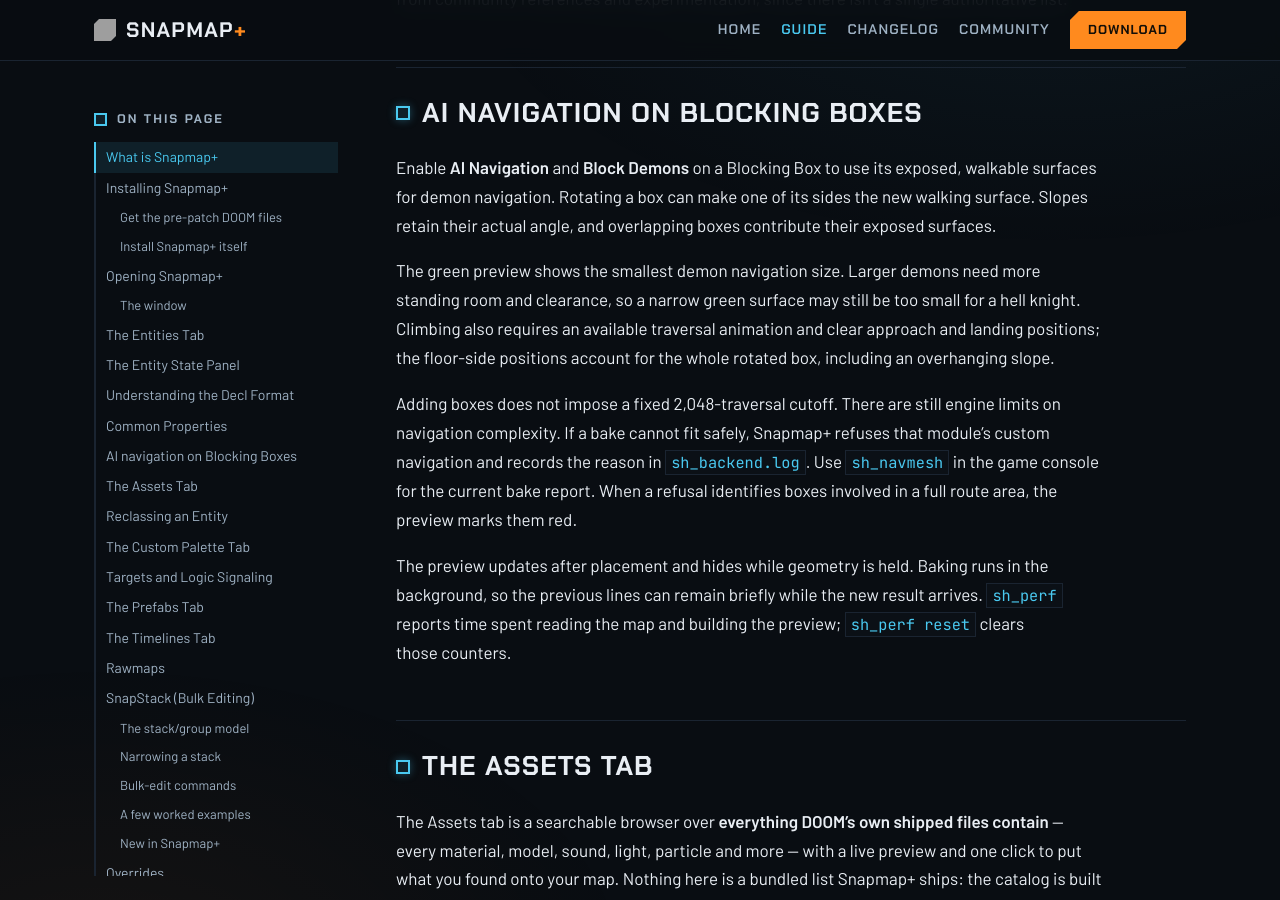
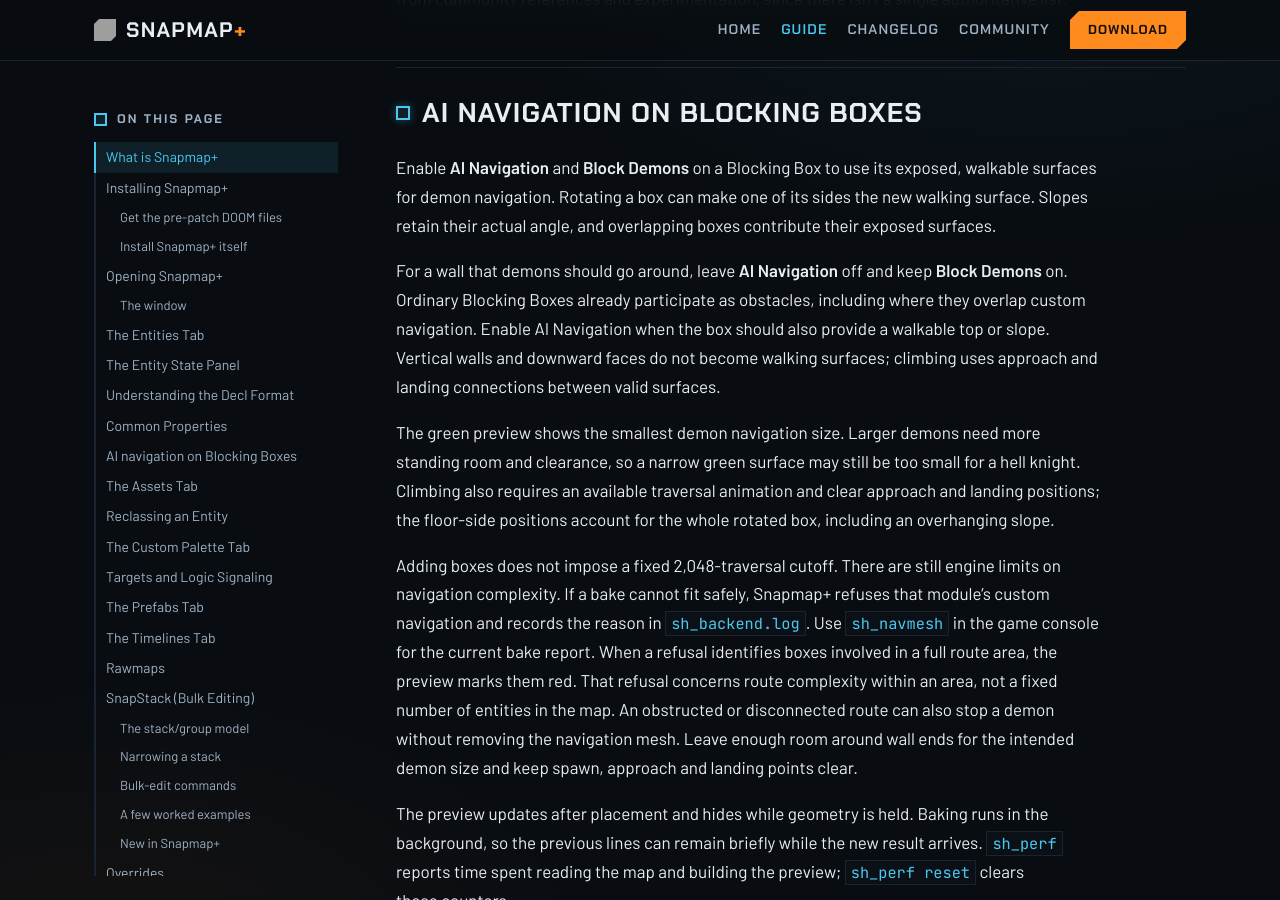
Before and after one commit to doom-snapmap/snapmap-web, a Jekyll site: the page built from site/snapmap-plus-guide.md, in a window 1280 px wide and 900 px high, scrolled down 11211 px. Built offline with Jekyll 4.4.1, drawn with Linux system fonts in a browser that asks for light colours; grey boxes are pictures that could not be loaded.

Commit message:
Document and test navigation around ordinary walls
Explain how ordinary Blocking Boxes obstruct native and custom navigation while marked boxes add walkable surfaces and traversal connections. Add regression coverage for connected routes around both ends of straight and rotated walls at all three demon radii, and distinguish per-area route limits from map entity counts.

```diff
--- a/site/snapmap-plus-guide.md
+++ b/site/snapmap-plus-guide.md
@@ -322,6 +322,13 @@ walkable surfaces for demon navigation. Rotating a box can make one of its sides
 the new walking surface. Slopes retain their actual angle, and overlapping boxes
 contribute their exposed surfaces.
 
+For a wall that demons should go around, leave **AI Navigation** off and keep
+**Block Demons** on. Ordinary Blocking Boxes already participate as obstacles,
+including where they overlap custom navigation. Enable AI Navigation when the
+box should also provide a walkable top or slope. Vertical walls and downward
+faces do not become walking surfaces; climbing uses approach and landing
+connections between valid surfaces.
+
 The green preview shows the smallest demon navigation size. Larger demons need
 more standing room and clearance, so a narrow green surface may still be too small
 for a hell knight. Climbing also requires an available traversal animation and
@@ -333,6 +340,10 @@ limits on navigation complexity. If a bake cannot fit safely, Snapmap+ refuses
 that module's custom navigation and records the reason in `sh_backend.log`.
 Use `sh_navmesh` in the game console for the current bake report. When a refusal
 identifies boxes involved in a full route area, the preview marks them red.
+That refusal concerns route complexity within an area, not a fixed number of
+entities in the map. An obstructed or disconnected route can also stop a demon
+without removing the navigation mesh. Leave enough room around wall ends for
+the intended demon size and keep spawn, approach and landing points clear.
 
 The preview updates after placement and hides while geometry is held. Baking
 runs in the background, so the previous lines can remain briefly while the new
```
